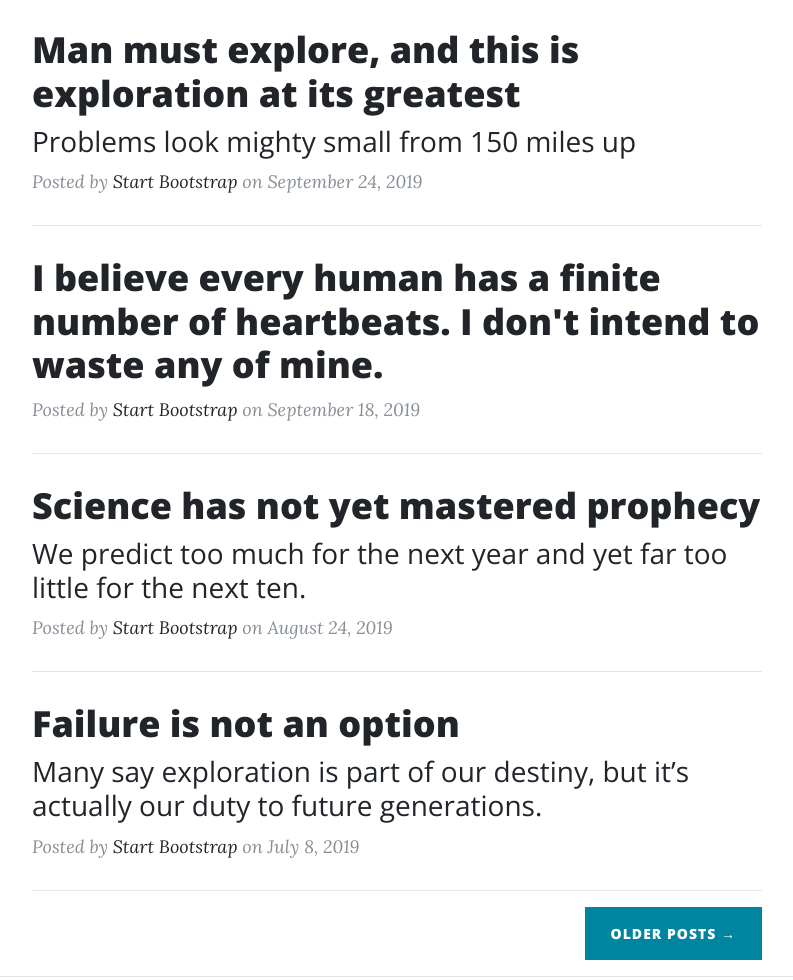
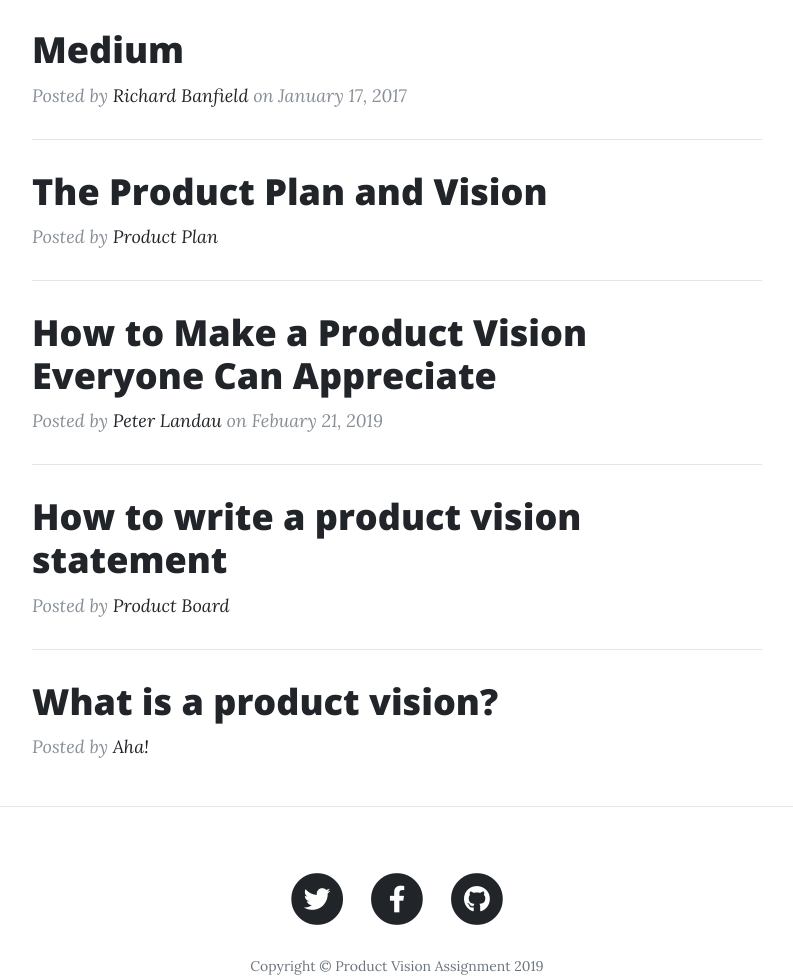
Before and after one commit to EIzvorean/Product-Vision, a website: page index.html in a window 1280 px wide. Shown: the part 680-1660 px from the top of the page, without its empty margins (243-1036 px from the left). Drawn offline with nearby package versions, Linux system fonts and the light colour scheme.

Commit message:
Update index.html

```diff
--- a/index.html
+++ b/index.html
@@ -8,7 +8,7 @@
     <meta name="description" content="">
     <meta name="author" content="">
 
-  <title>Why Product Vision is Important</title>
+    <title>Clean Blog - Start Bootstrap Theme</title>
 
     <!-- Bootstrap core CSS -->
     <link href="vendor/bootstrap/css/bootstrap.min.css" rel="stylesheet">
@@ -50,7 +50,7 @@
     </nav>
 
     <!-- Page Header -->
-  <header class="masthead" style="background-image: url(img/technicalEye.png)">
+    <header class="masthead" style="background-image: url('img/home-bg.jpg')">
         <div class="overlay"></div>
         <div class="container">
             <div class="row">
@@ -69,61 +69,58 @@
         <div class="row">
             <div class="col-lg-8 col-md-10 mx-auto">
                 <div class="post-preview">
-          <a href="post.html">
+                    <a href="https://medium.com/@freshtilledsoil/the-importance-of-product-vision-to-product-leaders-c33ecc2b9b96"
+                       target="_blank">
                         <h2 class="post-title">
-              Man must explore, and this is exploration at its greatest
+                            Medium
                         </h2>
-            <h3 class="post-subtitle">
-              Problems look mighty small from 150 miles up
-            </h3>
                     </a>
                     <p class="post-meta">Posted by
-            <a href="#">Start Bootstrap</a>
-            on September 24, 2019</p>
+                        <a href="#">Richard Banfield</a>
+                        on January 17, 2017</p>
                 </div>
                 <hr>
                 <div class="post-preview">
-          <a href="post.html">
+                    <a href="https://www.productplan.com/glossary/product-vision/" target="_blank">
                         <h2 class="post-title">
-              I believe every human has a finite number of heartbeats. I don't intend to waste any of mine.
+                            The Product Plan and Vision
                         </h2>
                     </a>
                     <p class="post-meta">Posted by
-            <a href="#">Start Bootstrap</a>
-            on September 18, 2019</p>
+                        <a href="#">Product Plan</a>
+                    </p>
                 </div>
                 <hr>
                 <div class="post-preview">
-          <a href="post.html">
+                    <a href="https://www.projectmanager.com/blog/make-a-product-vision" target="_blank">
                         <h2 class="post-title">
-              Science has not yet mastered prophecy
+                            How to Make a Product Vision Everyone Can Appreciate
                         </h2>
-            <h3 class="post-subtitle">
-              We predict too much for the next year and yet far too little for the next ten.
-            </h3>
                     </a>
                     <p class="post-meta">Posted by
-            <a href="#">Start Bootstrap</a>
-            on August 24, 2019</p>
+                        <a href="#">Peter Landau</a>
+                        on Febuary 21, 2019</p>
                 </div>
                 <hr>
                 <div class="post-preview">
-          <a href="post.html">
+                    <a href="https://www.productboard.com/blog/write-product-vision/" target="_blank">
                         <h2 class="post-title">
-              Failure is not an option
+                            How to write a product vision statement
                         </h2>
-            <h3 class="post-subtitle">
-              Many say exploration is part of our destiny, but it’s actually our duty to future generations.
-            </h3>
                     </a>
                     <p class="post-meta">Posted by
-            <a href="#">Start Bootstrap</a>
-            on July 8, 2019</p>
+                        <a href="#">Product Board</a>
+                    </p>
                 </div>
                 <hr>
-        <!-- Pager -->
-        <div class="clearfix">
-          <a class="btn btn-primary float-right" href="#">Older Posts &rarr;</a>
+                <div class="post-preview">
+                    <a href="https://www.projectmanager.com/blog/make-a-product-vision" target="_blank">
+                        <h2 class="post-title">
+                            What is a product vision?
+                        </h2>
+                    </a>
+                    <p class="post-meta">Posted by
+                        <a href="#">Aha!</a></p>
                 </div>
             </div>
         </div>
@@ -162,7 +159,7 @@
                             </a>
                         </li>
                     </ul>
-          <p class="copyright text-muted">Copyright &copy; Your Website 2019</p>
+                    <p class="copyright text-muted">Copyright &copy; Product Vision Assignment 2019</p>
                 </div>
             </div>
         </div>
```
Lines whose indentation alone changed are shown as unchanged.
